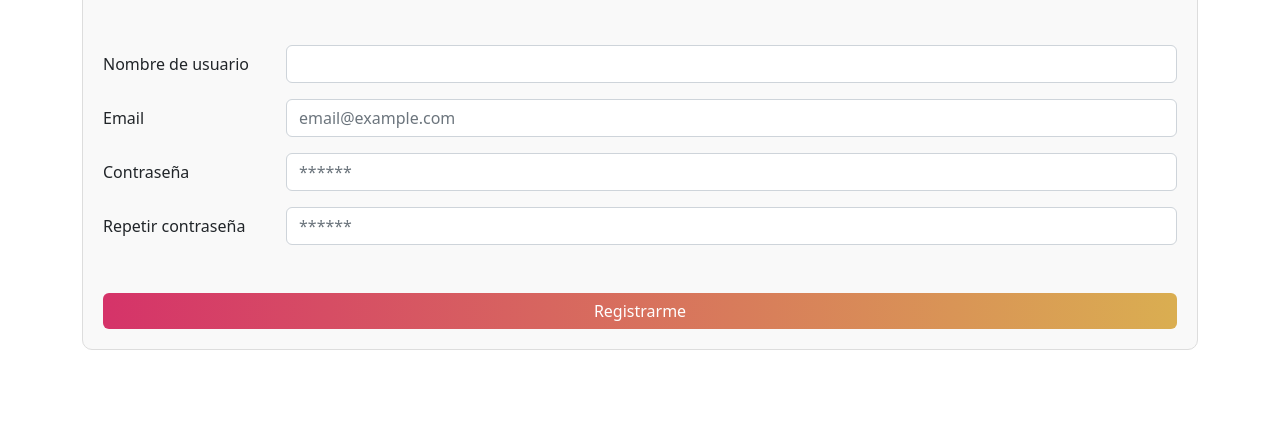
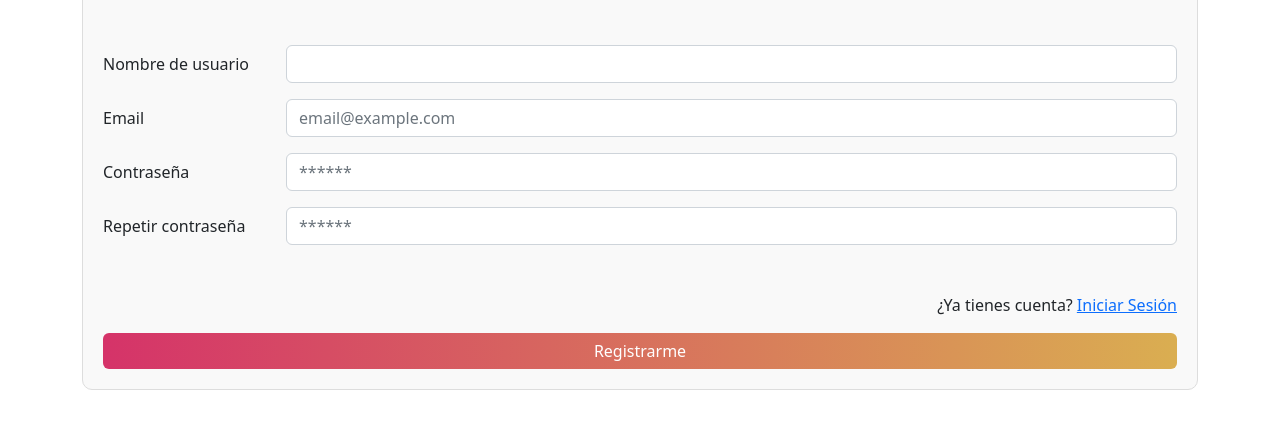
Before and after one commit to agusOlivieri/fe-voice-paddel, a plain HTML site: page src/views/register.html in a window 1280 px wide. Shown: the part 154-582 px from the top of the page. Drawn offline with nearby package versions, Linux system fonts and the light colour scheme.

Commit message:
link a iniciar sesión (href vacío)

```diff
--- a/src/views/register.html
+++ b/src/views/register.html
@@ -69,6 +69,11 @@
                         </div>
                     </div>
 
+                    <!-- Iniciar sesión-->
+                    <p class="d-flex justify-content-end">
+                        ¿Ya tienes cuenta?
+                        <a href="" class="ms-1">Iniciar Sesión</a>
+                    </p>
                     <!-- Botón de envío -->
                     <button type="submit" class="btn btn-primary w-100">Registrarme</button>
                 </form>
```
